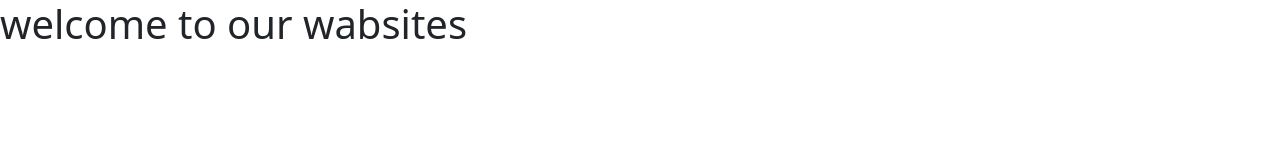
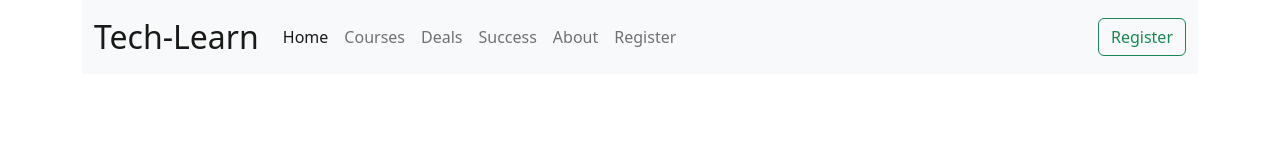
Before and after one commit to SumanChandraDas/tech-learn, a plain HTML site: page index.html in a window 1280 px wide. Drawn offline with nearby package versions, Linux system fonts and the light colour scheme.

Commit message:
navbar added

```diff
--- a/index.html
+++ b/index.html
@@ -11,8 +11,48 @@
 </head>
 
 <body>
-    <h1>welcome to our wabsites</h1>
+    <!-- headar start  -->
+    <header class="container">
+        <!-- navigation bar start  -->
+        <nav class="navbar navbar-expand-lg bg-light">
+            <div class="container-fluid">
+                <a class="navbar-brand fs-2" href="#">Tech-Learn</a>
+                <button class="navbar-toggler" type="button" data-bs-toggle="collapse"
+                    data-bs-target="#navbarSupportedContent" aria-controls="navbarSupportedContent"
+                    aria-expanded="false" aria-label="Toggle navigation">
+                    <span class="navbar-toggler-icon"></span>
+                </button>
+                <div class="collapse navbar-collapse" id="navbarSupportedContent">
+                    <ul class="navbar-nav me-auto mb-2 mb-lg-0">
+                        <li class="nav-item">
+                            <a class="nav-link active" aria-current="page" href="#">Home</a>
+                        </li>
+                        <li class="nav-item">
+                            <a class="nav-link" href="#">Courses</a>
+                        </li>
+                        <li class="nav-item">
+                            <a class="nav-link" href="#">Deals</a>
+                        </li>
+                        <li class="nav-item">
+                            <a class="nav-link" href="#">Success</a>
+                        </li>
+                        <li class="nav-item">
+                            <a class="nav-link" href="#">About</a>
+                        </li>
+                        <li class="nav-item">
+                            <a class="nav-link" href="#">Register</a>
+                        </li>
+                    </ul>
+                    <form class="d-flex">
+                        <button class="btn btn-outline-success" type="button">Register</button>
+                    </form>
+                </div>
+            </div>
+        </nav>
+        <!-- navigation bar end  -->
 
+    </header>
+    <!-- headar end  -->
 
     <script src="https://cdn.jsdelivr.net/npm/bootstrap@5.2.0/dist/js/bootstrap.bundle.min.js"></script>
 </body>
```
